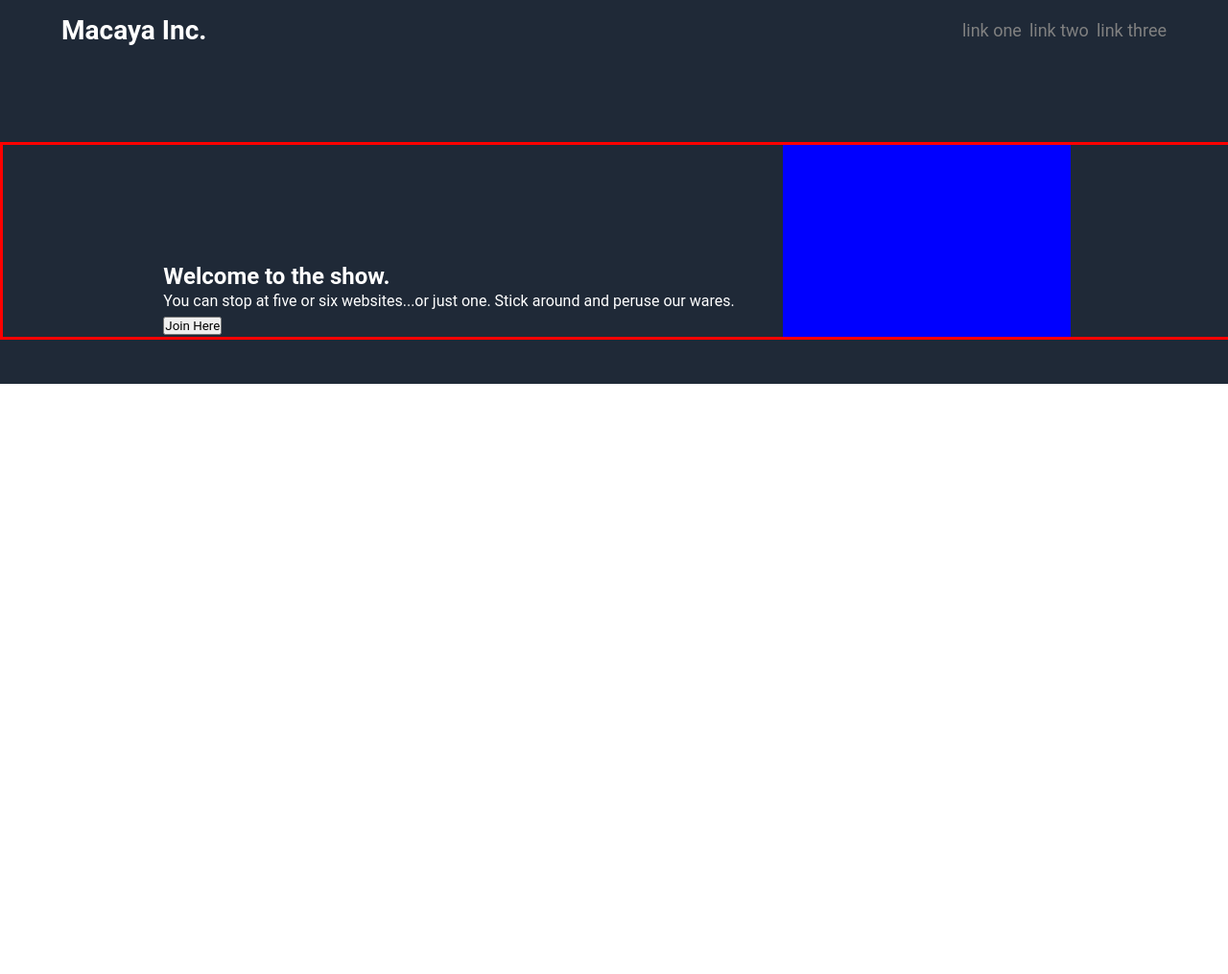
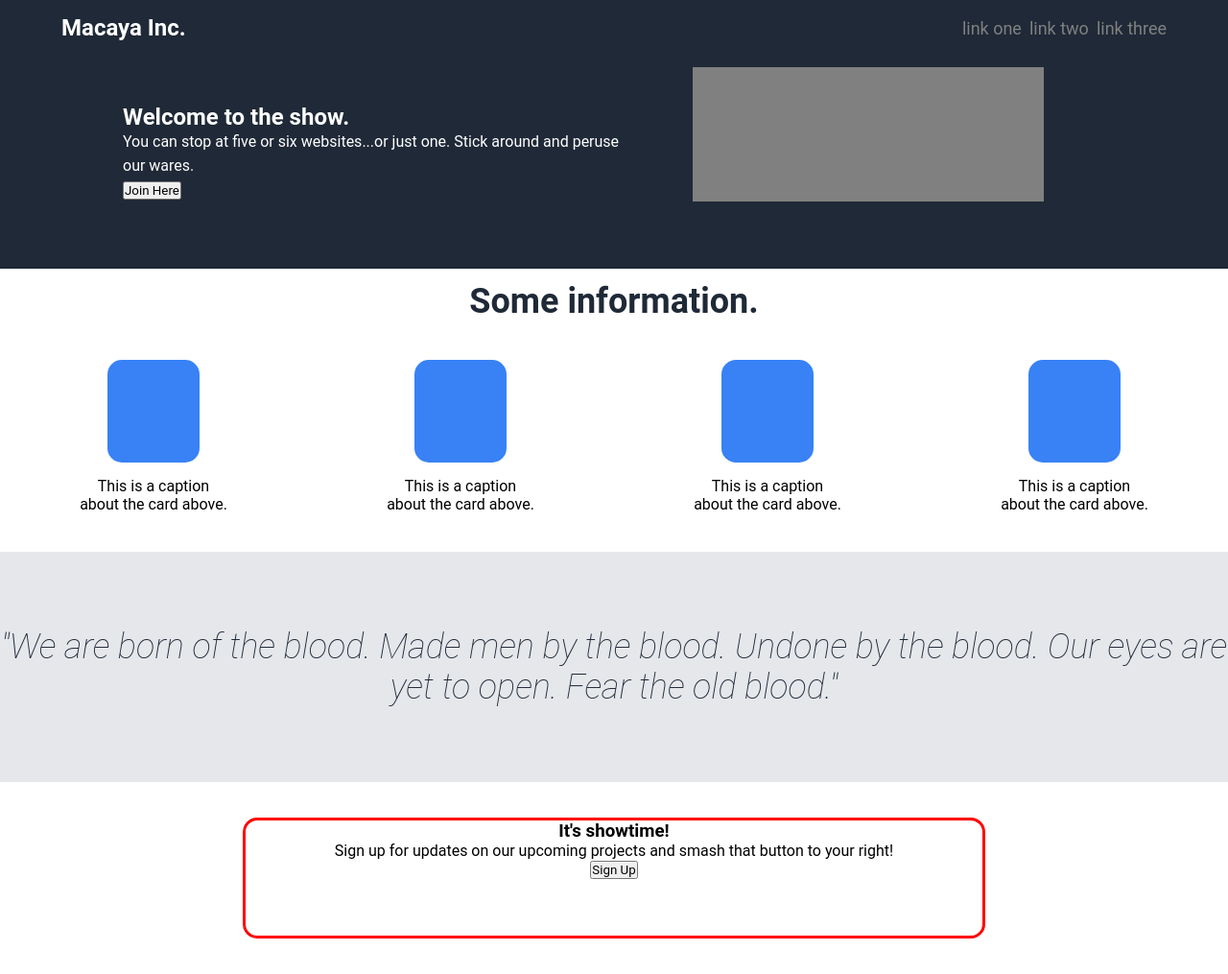
Before and after one commit to MochaDreamboat/OdinLandingPage, a plain HTML site: page index.html in a window 1280 px wide. Shown: the whole page at 96% size. Before the commit the page ends 800 px from the top, so only its background shows below. Drawn offline with Linux system fonts and the light colour scheme.

Commit message:
Implemented information card, quote, and sign up.

```diff
--- a/css/styles.css
+++ b/css/styles.css
@@ -6,9 +6,12 @@ padding: 0;
 
 
 .top-section {
-    height: 50vh;
+    height: 35vh;
     background-color: #1F2937;
+    position: relative;
 }
+
+
 
 header {
     display: flex;
@@ -18,7 +21,7 @@ header {
 
 header h1 {
     color: white;
-    font-size: 28px;
+    font-size: 24px;
     margin-top: 15px;
     margin-left: 5vw;
 }
@@ -35,17 +38,89 @@ header h1 {
 }
 
 .title-card {
+    position: absolute;
     color: white;
-    height: auto;
-    width: 100vw;
-    margin-top: 100px;
+    height: 50%;
+    width: 75vw;
+    top: 25%;
+    margin-left: 10%;
     display: flex;
     justify-content: center;
     gap: 50px;
-    border: solid red;
 }
 
 .description {
     align-self: flex-end;
     line-height: 25px;
 }
+
+.placeholder {
+    background-color: grey;
+    height: 100%;
+    width: 400px;
+}
+
+.some-info {
+    /* border: solid red; */
+    height: 35vh;
+    text-align: center;
+}
+
+.some-info h2 {
+    font-size: 36px;
+    color: #1F2937;
+    margin-top: 1%;
+}
+
+.info-box {
+    height: 30vh;
+    width: 100vw;
+    margin: auto;
+    display: flex;
+    justify-content: space-around;
+    align-items: center;
+}
+
+.info {
+    height: 20vh;
+    width: 20vh;
+    display: flex;
+    flex-direction: column;
+    align-items: center;
+}
+
+.card {
+background-color:#3882F6;
+border-radius: 15px;
+height: 15vh;
+width: 12vh;
+margin-bottom: 15px;
+}
+
+.quote {
+    background-color: #E5E7EB;
+    height: 30vh;
+    display: flex;
+    align-items: center;
+}
+
+.quote p {
+    color: #1F2937;
+    font-size: 36px;
+    font-style: italic;
+    font-weight: lighter;
+}
+
+.bottom {
+    height: 25vh;
+    display: flex;
+    justify-content: center;
+    align-items: center;
+}
+
+.window {
+    border: solid red;
+    border-radius: 15px;
+    width: 60%;
+    height: 60%;
+}
--- a/index.html
+++ b/index.html
@@ -23,8 +23,44 @@
                  <p>You can stop at five or six websites...or just one. Stick around and peruse our wares.</p>
                  <button>Join Here</button>
             </div>
-            <div class="placeholder" style="background-color: blue; height: 200px; width: 300px"></div>
+            <div class="placeholder"></div>
         </div>
+    </section>
+
+    <section class="some-info">
+        <h2>Some information.</h2>
+        <div class="info-box">
+            <div class="info">
+                <div class="card"></div>
+                <p>This is a caption about the card above.</p>
+            </div>
+            <div class="info">
+                <div class="card"></div>
+                <p>This is a caption about the card above.</p>
+            </div>
+            <div class="info">
+                <div class="card"></div>
+                <p>This is a caption about the card above.</p>
+            </div>
+            <div class="info">
+                <div class="card"></div>
+                <p>This is a caption about the card above.</p>
+            </div>
+        </div>
+
+    <section class="quote">
+        <p>"We are born of the blood. Made men by the blood. Undone by the blood. Our eyes are yet to open. Fear the old blood."</p>
+    </section>
+
+    <section class="bottom">
+        <div class="window">
+            <div class="call-to-action">
+                <h3>It's showtime!</h3>
+                <p>Sign up for updates on our upcoming projects and smash that button to your right!</p>
+            </div>
+        <button class="sign-up">Sign Up</button>
+        </div>
+
     </section>
 </body>
 </html>
```
